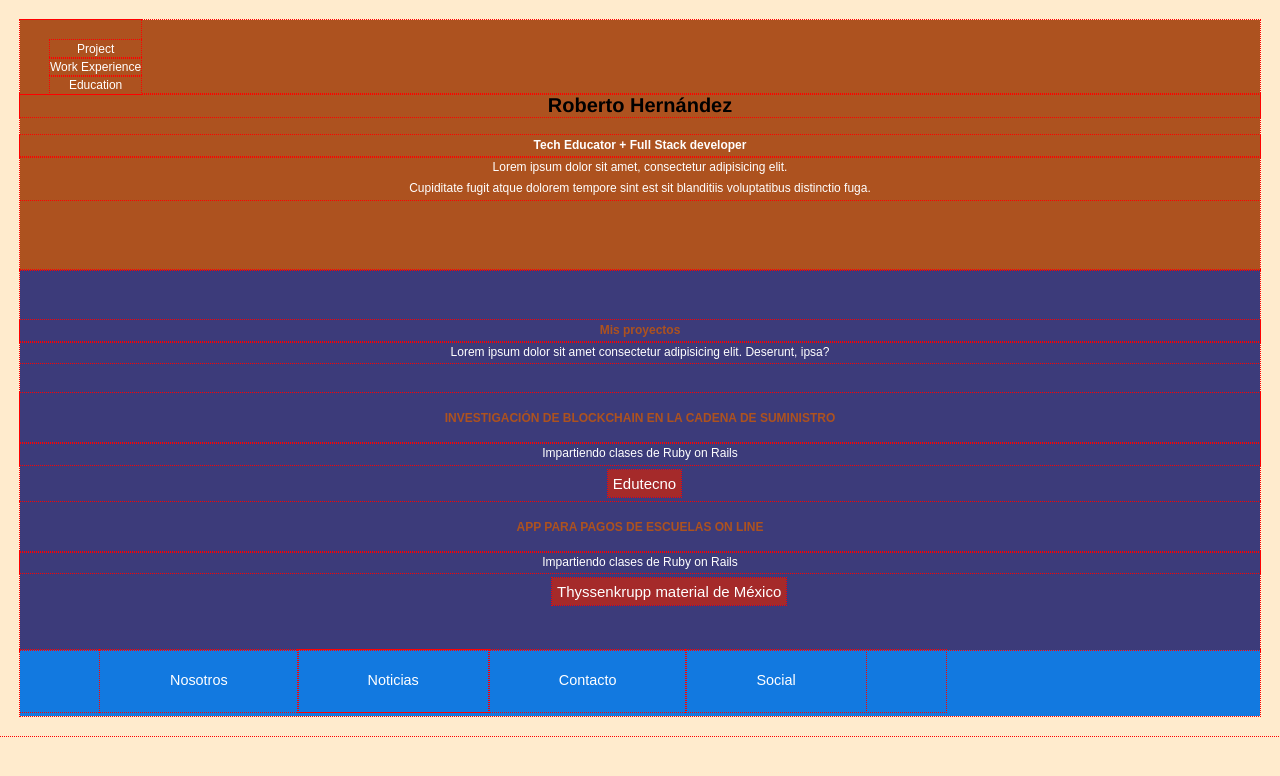
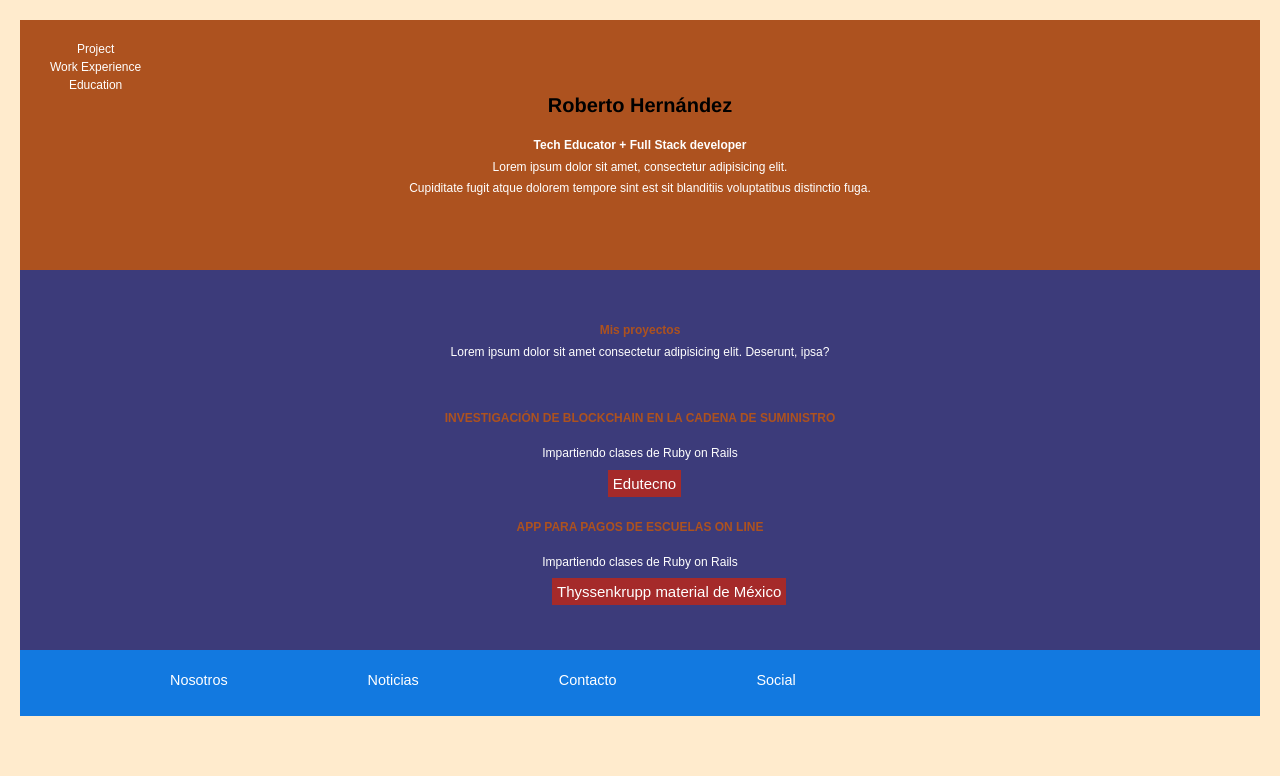
Before and after one commit to samuel-parra/Portafolio-0052, a plain HTML site: page index.html in a window 1280 px wide. Drawn offline with nearby package versions, Linux system fonts and the light colour scheme.

Commit message:
update css

```diff
--- a/css/style.css
+++ b/css/style.css
@@ -1,5 +1,5 @@
 * {
-    outline: 1px dotted red;
+    utline: 1px dotted red;
   box-sizing: border-box;
 
   margin: 0px;
```
